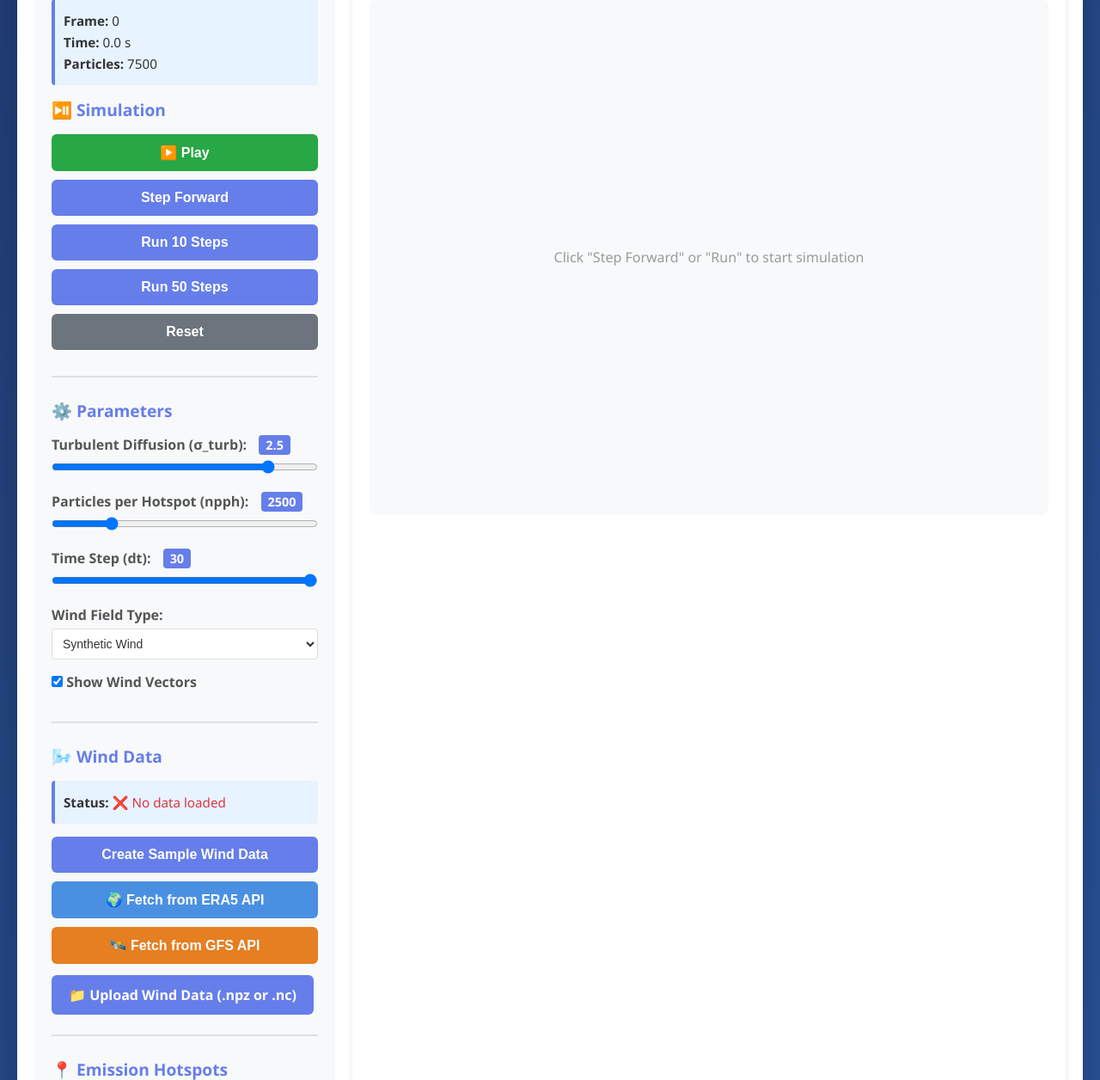
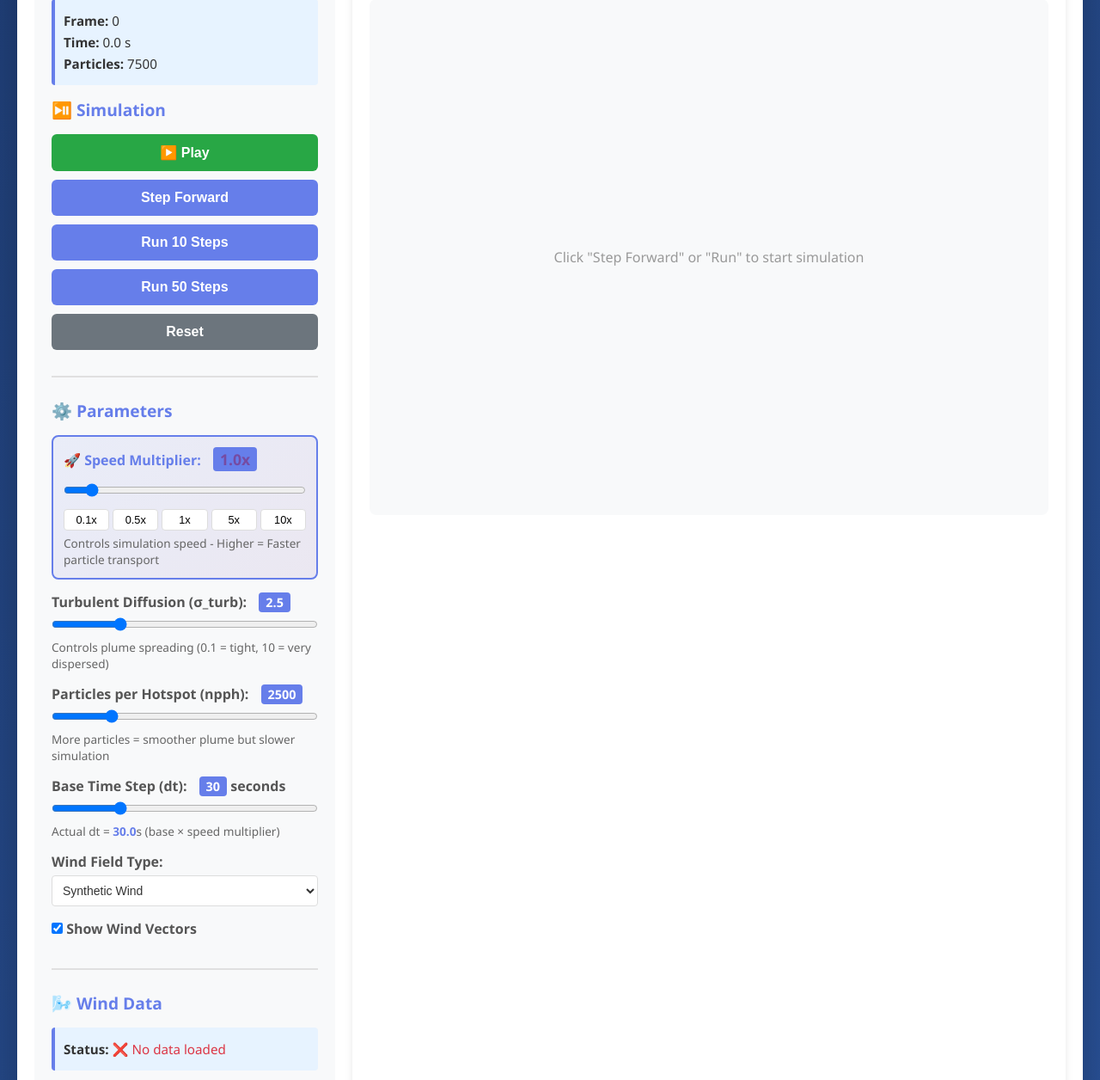
Before and after one commit to ak7cr/emission-pathways, a Flask app: page / in a window 1280 px wide. Shown: the part 210-1466 px from the top of the page at 86% size. Run offline with Flask 3, Linux system fonts and the light colour scheme.

Commit message:
added a speed multiplier for simulation speed

```diff
--- a/templates/index.html
+++ b/templates/index.html
@@ -424,13 +424,37 @@
                 <div class="control-section">
                     <h3>⚙️ Parameters</h3>
 
+                    <!-- Speed Multiplier -->
+                    <div class="param-control" style="border: 2px solid #667eea; padding: 12px; border-radius: 8px; background: linear-gradient(135deg, rgba(102, 126, 234, 0.1), rgba(118, 75, 162, 0.1)); margin-bottom: 15px;">
+                        <label style="font-weight: bold; color: #667eea;">
+                            🚀 Speed Multiplier:
+                            <span class="param-value" id="speed-multiplier-val" style="color: #764ba2; font-size: 1.1em;">1.0x</span>
+                        </label>
+                        <input type="range" id="speed-multiplier" min="0.1" max="10" step="0.1" value="1.0"
+                               oninput="updateSpeedMultiplier(this.value)"
+                               style="margin-top: 8px;">
+                        <div style="display: grid; grid-template-columns: repeat(5, 1fr); gap: 4px; margin-top: 8px;">
+                            <button onclick="setMultiplier(0.1)" style="padding: 4px; font-size: 0.8em; border: 1px solid #ddd; background: white; border-radius: 4px; cursor: pointer;">0.1x</button>
+                            <button onclick="setMultiplier(0.5)" style="padding: 4px; font-size: 0.8em; border: 1px solid #ddd; background: white; border-radius: 4px; cursor: pointer;">0.5x</button>
+                            <button onclick="setMultiplier(1)" style="padding: 4px; font-size: 0.8em; border: 1px solid #ddd; background: white; border-radius: 4px; cursor: pointer;">1x</button>
+                            <button onclick="setMultiplier(5)" style="padding: 4px; font-size: 0.8em; border: 1px solid #ddd; background: white; border-radius: 4px; cursor: pointer;">5x</button>
+                            <button onclick="setMultiplier(10)" style="padding: 4px; font-size: 0.8em; border: 1px solid #ddd; background: white; border-radius: 4px; cursor: pointer;">10x</button>
+                        </div>
+                        <div style="font-size: 0.85em; color: #666; margin-top: 5px;">
+                            Controls simulation speed - Higher = Faster particle transport
+                        </div>
+                    </div>
+
                     <div class="param-control">
                         <label>
                             Turbulent Diffusion (σ_turb):
-                            <span class="param-value" id="sigma-val">0.9</span>
+                            <span class="param-value" id="sigma-val">2.5</span>
                         </label>
-                        <input type="range" id="sigma-turb" min="0" max="3" step="0.1" value="0.9"
+                        <input type="range" id="sigma-turb" min="0.1" max="10" step="0.1" value="2.5"
                                oninput="updateParam('sigma_turb', this.value)">
+                        <div style="font-size: 0.85em; color: #666; margin-top: 3px;">
+                            Controls plume spreading (0.1 = tight, 10 = very dispersed)
+                        </div>
                     </div>
 
                     <div class="param-control">
@@ -440,15 +464,21 @@
                         </label>
                         <input type="range" id="npph" min="500" max="10000" step="500" value="2500"
                                oninput="updateParam('npph', this.value)">
+                        <div style="font-size: 0.85em; color: #666; margin-top: 3px;">
+                            More particles = smoother plume but slower simulation
+                        </div>
                     </div>
 
                     <div class="param-control">
                         <label>
-                            Time Step (dt):
-                            <span class="param-value" id="dt-val">0.2</span>
+                            Base Time Step (dt):
+                            <span class="param-value" id="dt-val">30.0</span> seconds
                         </label>
-                        <input type="range" id="dt" min="0.1" max="1.0" step="0.1" value="0.2"
-                               oninput="updateParam('dt', this.value)">
+                        <input type="range" id="dt" min="1" max="120" step="1" value="30"
+                               oninput="updateBaseTimestep(this.value)">
+                        <div style="font-size: 0.85em; color: #666; margin-top: 3px;">
+                            Actual dt = <span id="actual-dt" style="font-weight: bold; color: #667eea;">30.0</span>s (base × speed multiplier)
+                        </div>
                     </div>
 
                     <div class="param-control">
@@ -743,6 +773,57 @@
             });
         }
 
+        async function updateBaseTimestep(value) {
+            // Update display
+            document.getElementById('dt-val').textContent = parseFloat(value).toFixed(1);
+
+            // Calculate actual dt with multiplier
+            const multiplier = parseFloat(document.getElementById('speed-multiplier').value);
+            const actualDt = parseFloat(value) * multiplier;
+
+            // Update actual dt display
+            updateActualDt();
+
+            // Send the actual dt to the server
+            await fetch('/api/params', {
+                method: 'POST',
+                headers: {'Content-Type': 'application/json'},
+                body: JSON.stringify({dt: actualDt})
+            });
+        }
+
+        async function updateSpeedMultiplier(value) {
+            const multiplier = parseFloat(value);
+            document.getElementById('speed-multiplier-val').textContent = multiplier.toFixed(1) + 'x';
+
+            // Get base dt value
+            const baseDt = parseFloat(document.getElementById('dt').value);
+            const actualDt = baseDt * multiplier;
+
+            // Update display
+            updateActualDt();
+
+            // Send the actual dt to the server
+            await fetch('/api/params', {
+                method: 'POST',
+                headers: {'Content-Type': 'application/json'},
+                body: JSON.stringify({dt: actualDt})
+            });
+        }
+
+        function setMultiplier(value) {
+            const slider = document.getElementById('speed-multiplier');
+            slider.value = value;
+            updateSpeedMultiplier(value);
+        }
+
+        function updateActualDt() {
+            const baseDt = parseFloat(document.getElementById('dt').value);
+            const multiplier = parseFloat(document.getElementById('speed-multiplier').value);
+            const actualDt = baseDt * multiplier;
+            document.getElementById('actual-dt').textContent = actualDt.toFixed(1);
+        }
+
         async function updateWindType() {
             const windType = document.getElementById('wind-type').value;
             await fetch('/api/params', {
```
